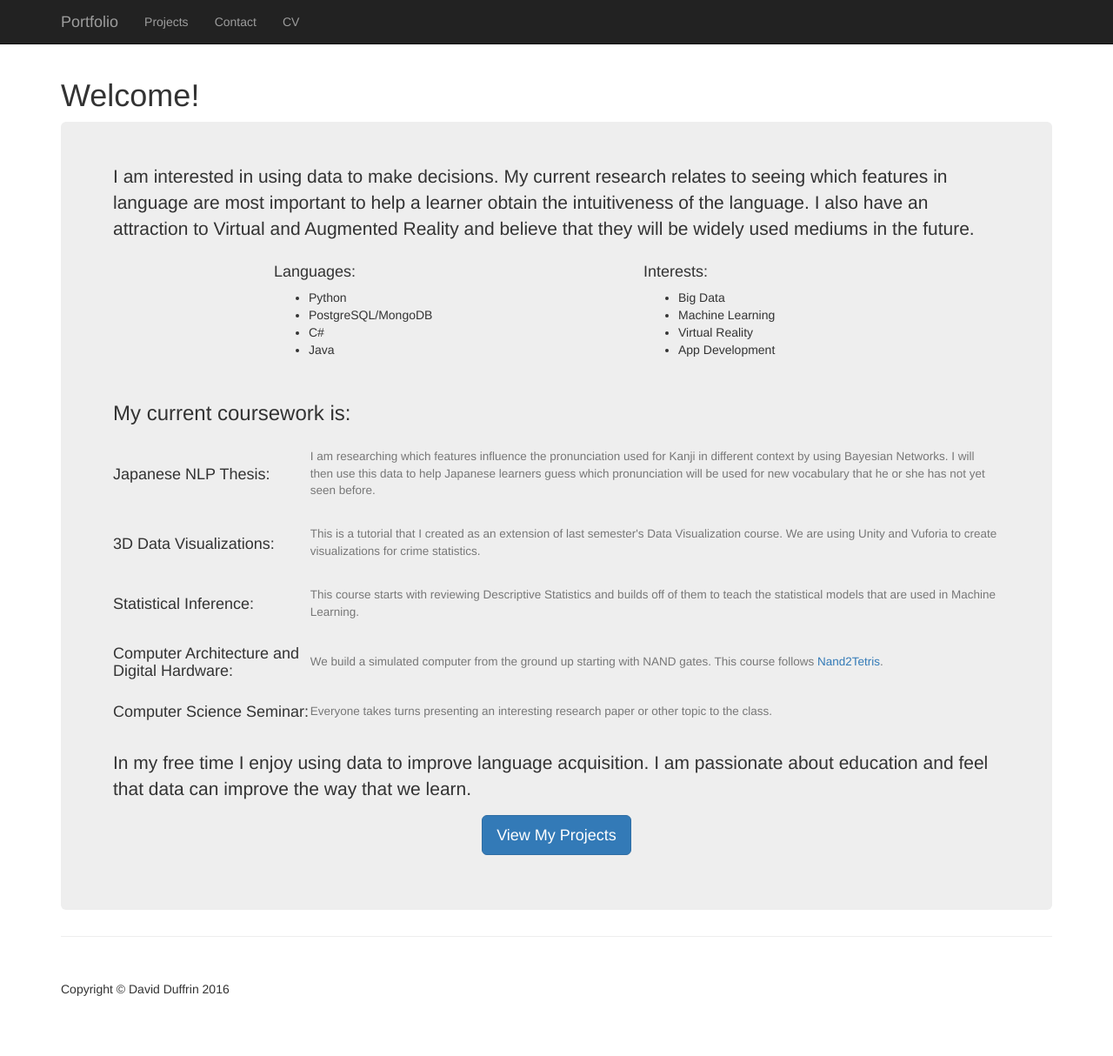
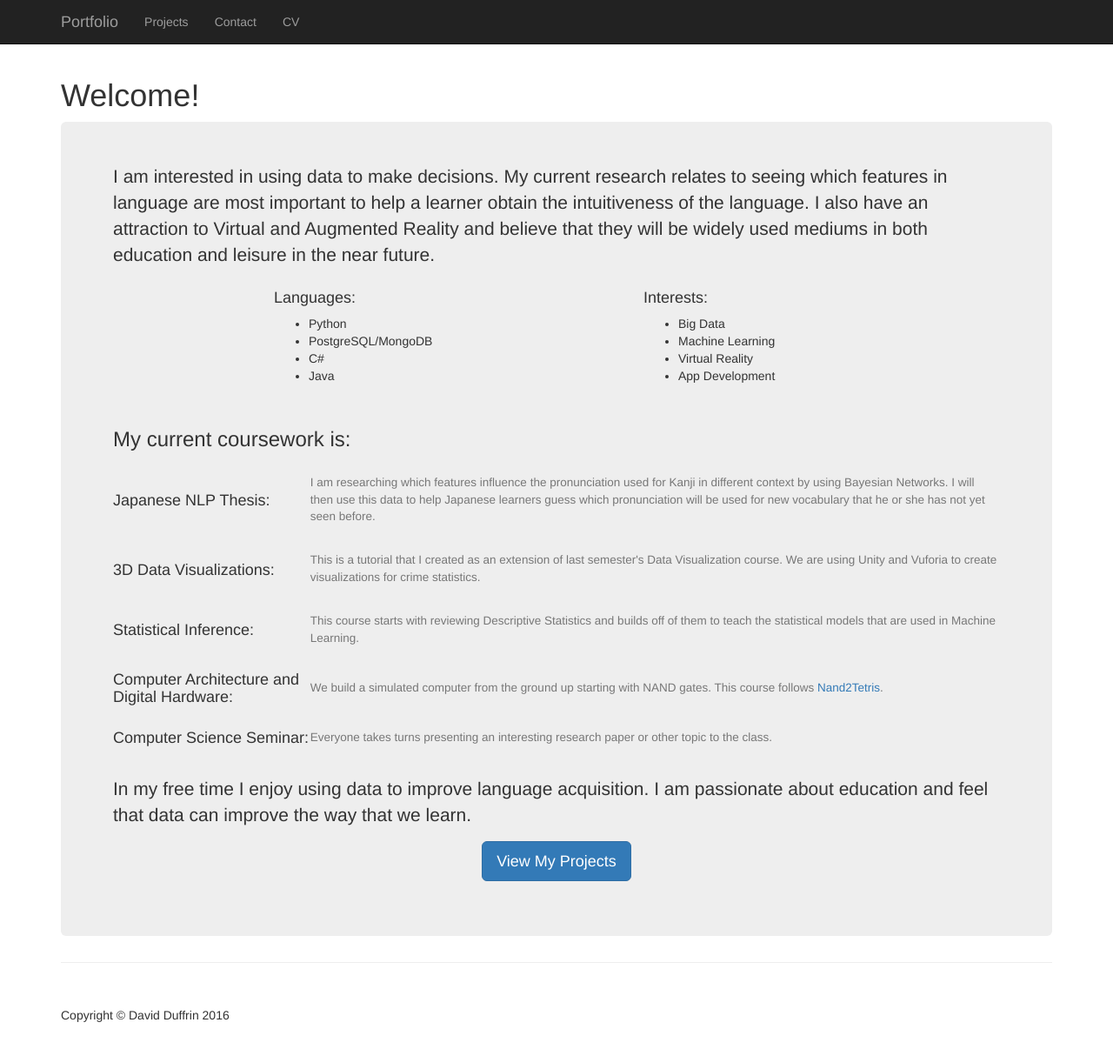
Before and after one commit to duffrind/duffrind.github.io, a Jekyll site: the page index.html, which Jekyll copies as it is, in a window 1280 px wide and 1237 px high. Shown: the top 1214 px of the window at 87% size. Built offline with Jekyll 4.4.1, drawn with Linux system fonts in a browser that asks for light colours.

Commit message:
Fixed my resume

```diff
--- a/index.html
+++ b/index.html
@@ -64,7 +64,7 @@
     <div class="container">
         <h1>Welcome!</h1>
         <div class="jumbotron">
-            <p>I am interested in using data to make decisions. My current research relates to seeing which features in language are most important to help a learner obtain the intuitiveness of the language. I also have an attraction to Virtual and Augmented Reality and believe that they will be widely used mediums in the future.</p>
+            <p>I am interested in using data to make decisions. My current research relates to seeing which features in language are most important to help a learner obtain the intuitiveness of the language. I also have an attraction to Virtual and Augmented Reality and believe that they will be widely used mediums in both education and leisure in the near future.</p>
             <div>
                 <table><tr><td>
                 <div class="col-md-2"></div>
--- a/resume/index.html
+++ b/resume/index.html
@@ -62,11 +62,9 @@
 
     <!-- Page Content -->
     <div class="container">
+        <h1>Resume</h1>
         <div class="jumbotron">
-            <h2>Résumé</h2>
-            <center><iframe src="https://drive.google.com/file/d/0By0huTlWtCpvVjdrN3NVWVA4TzQ/preview" width="90%" height="480"></iframe></center>
-            <br><br><br>
-            <p><a class="btn btn-primary btn-lg" href="../contact/" role="button">Contact Me</a> with any queries.</p>
+            <center><iframe src="https://drive.google.com/file/d/0B2BEDtB0U9weeHhFMUYzUWJpcUU/preview" width="85%" height="640"></iframe></center>
         </div>
 
         <hr>
```
Also changed, not shown: 2 other files.
